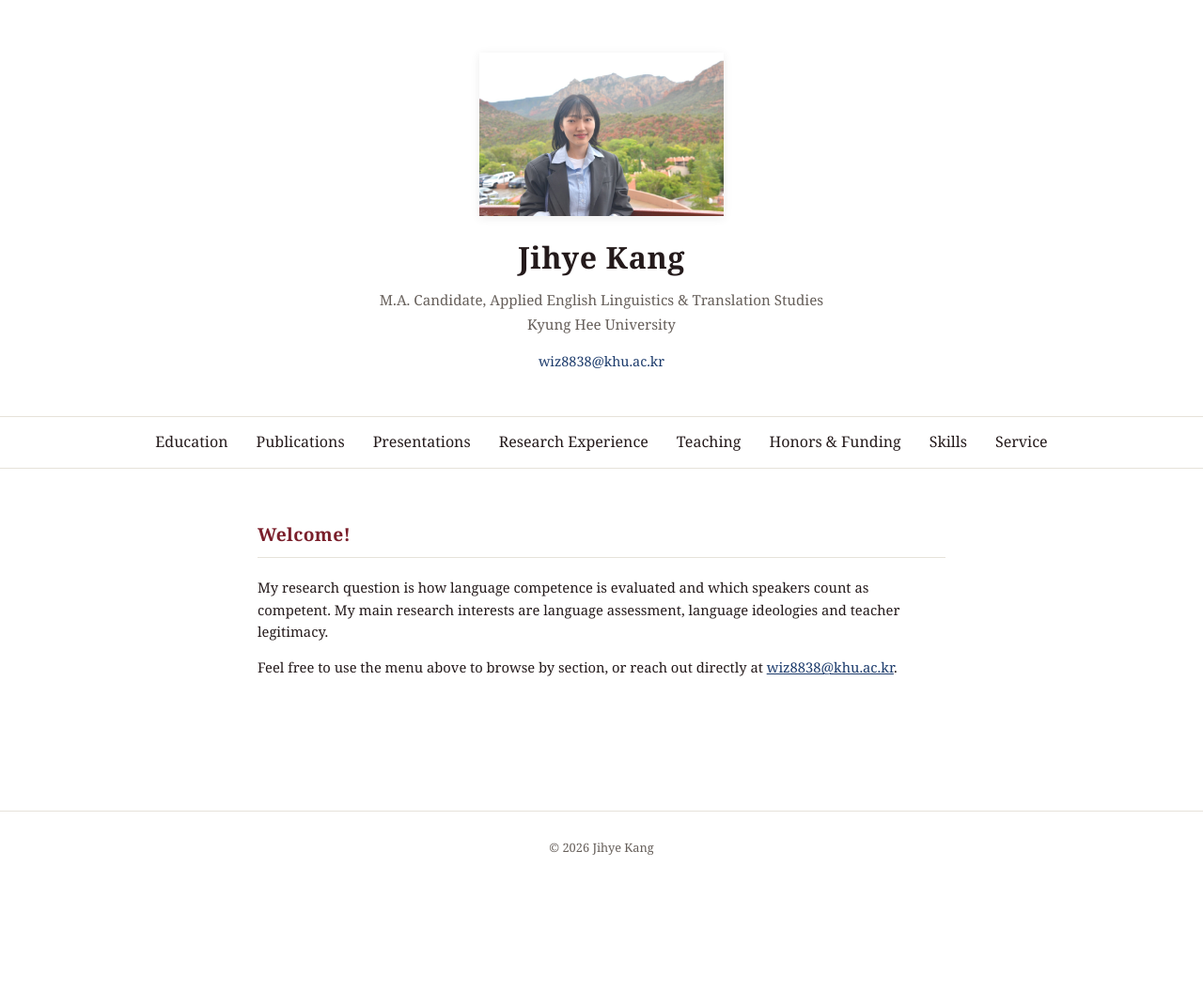
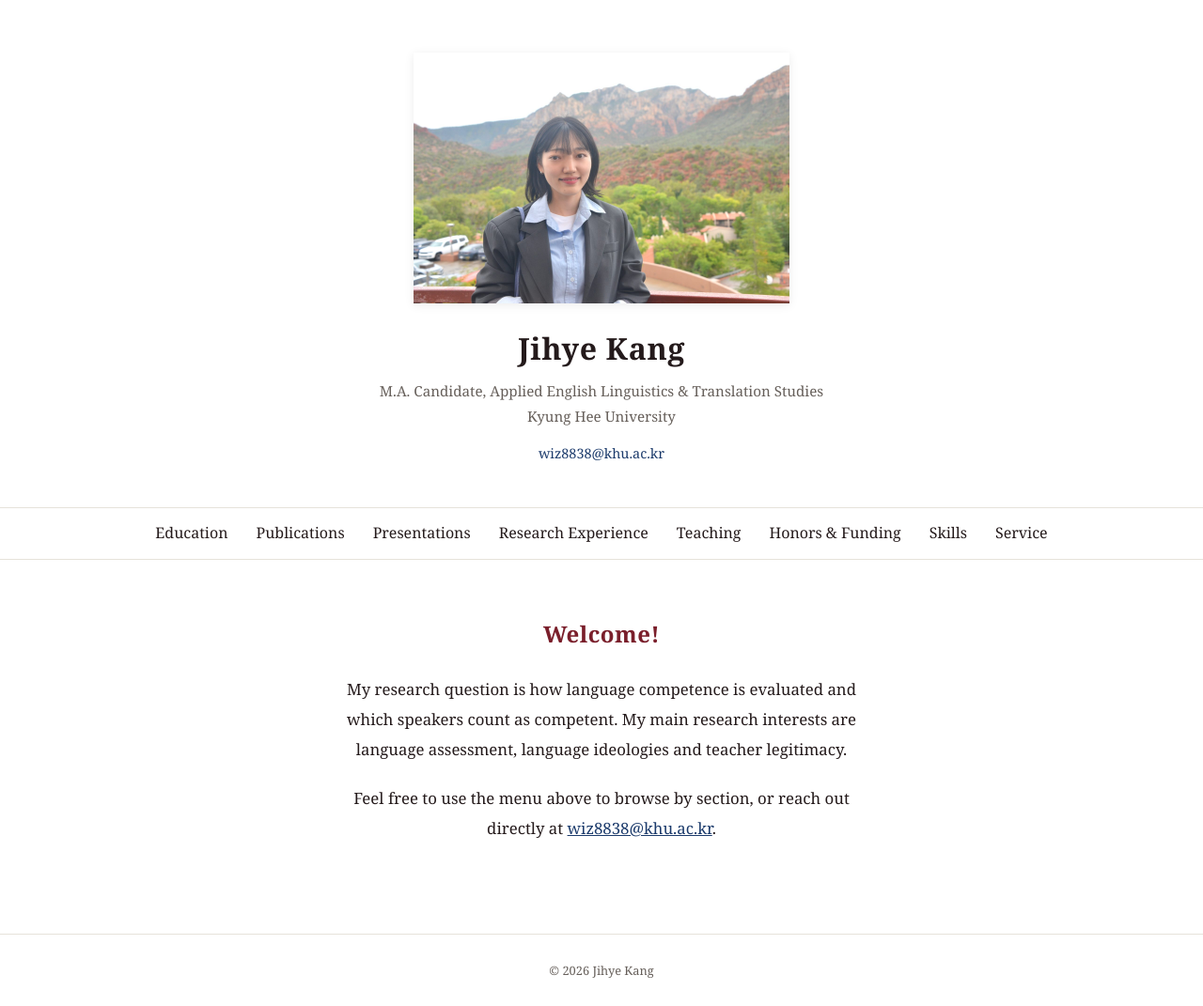
Before and after one commit to jihyekangKR/jihyekangKR.github.io, a plain HTML site: page index.html in a window 1280 px wide. Shown: the whole page at 94% size. Before the commit the page ends 940 px from the top, so only its background shows below. Drawn offline with Linux system fonts and the light colour scheme.

Commit message:
Add files via upload

```diff
--- a/index.html
+++ b/index.html
@@ -43,10 +43,10 @@
   header .contact a:hover { text-decoration: underline; }
   header.has-banner { padding: 56px 24px 32px; }
   header .banner {
-    max-width: 260px;
+    max-width: 400px;
     width: 100%;
     height: auto;
-    margin: 0 auto 18px;
+    margin: 0 auto 22px;
     display: block;
     box-shadow: 0 2px 10px rgba(0,0,0,0.08);
   }
@@ -113,6 +113,9 @@
     letter-spacing: 0.02em;
   }
   .entry { margin-bottom: 20px; }
+  .entry-with-logo { display: flex; gap: 14px; align-items: flex-start; }
+  .entry-with-logo .entry-logo { width: 48px; height: 48px; object-fit: contain; flex: 0 0 auto; margin-top: 2px; }
+  .entry-with-logo .entry-body { flex: 1 1 auto; min-width: 0; }
   .entry-title { font-weight: bold; font-size: 0.98rem; }
   .pres-title { font-weight: normal; font-size: 0.98rem; }
   .inst-line { font-size: 0.9rem; margin: 2px 0 0; }
@@ -124,6 +127,24 @@
   .venue-line em { font-style: italic; }
   .flag-icon { display: block; width: 28px; height: auto; margin: 2px 0 0; }
   p.intro-text { font-size: 0.92rem; color: var(--text); }
+  .welcome-section {
+    text-align: center;
+    max-width: 560px;
+    margin: 0 auto;
+  }
+  .welcome-section h2 {
+    text-align: center;
+    border-bottom: none;
+    padding-bottom: 0;
+    margin-bottom: 24px;
+    font-size: 1.5rem;
+  }
+  .welcome-section p.intro-text {
+    font-size: 1.05rem;
+    line-height: 1.9;
+    margin: 0 0 20px;
+  }
+  .welcome-section p.intro-text:last-child { margin-bottom: 0; }
   .tag-line { font-size: 0.9rem; }
   a.inline-link { color: var(--accent2); }
   a.yt-link { display: inline-flex; align-items: center; gap: 6px; }
@@ -173,7 +194,7 @@
 
 <main>
 
-  <section>
+  <section class="welcome-section">
     <h2>Welcome!</h2>
     <p class="intro-text">
       My research question is how language competence is evaluated and which speakers count as competent. My main research interests are language assessment, language ideologies and teacher legitimacy.
```
Also changed, not shown: education.html (+20 -2 lines), honors.html (+23 -2 lines), presentations.html (+23 -2 lines), publications.html (+23 -2 lines), research-experience.html (+23 -2 lines), service.html (+23 -2 lines), skills.html (+23 -2 lines), teaching.html (+23 -2 lines).
